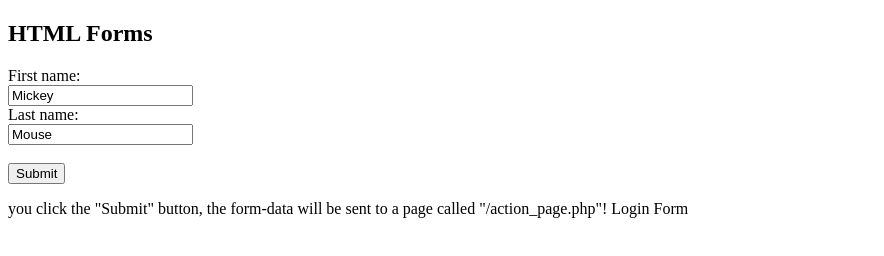
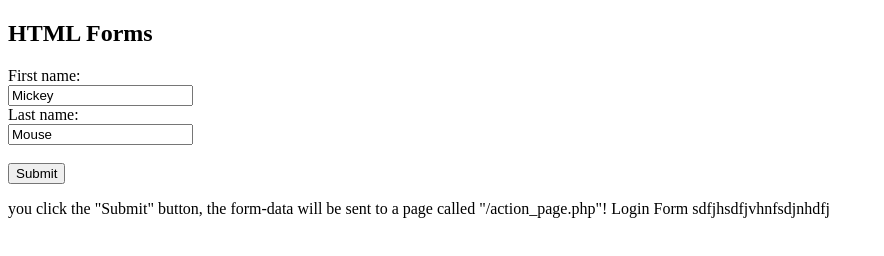
Before and after one commit to kiran-gill/Github-Gill, a plain HTML site: page index.html in a window 1280 px wide. Shown: the whole page, without its empty margins (0-884 px from the left). Drawn offline with Linux system fonts and the light colour scheme.

Commit message:
Update index.html

```diff
--- a/index.html
+++ b/index.html
@@ -15,7 +15,8 @@
 </form>
 
 <p>you click the "Submit" button, the form-data will be sent to a page called "/action_page.php"!
-Login Form</p>
+Login Form
+  sdfjhsdfjvhnfsdjnhdfj</p>
 
 </body>
 </html>
```
